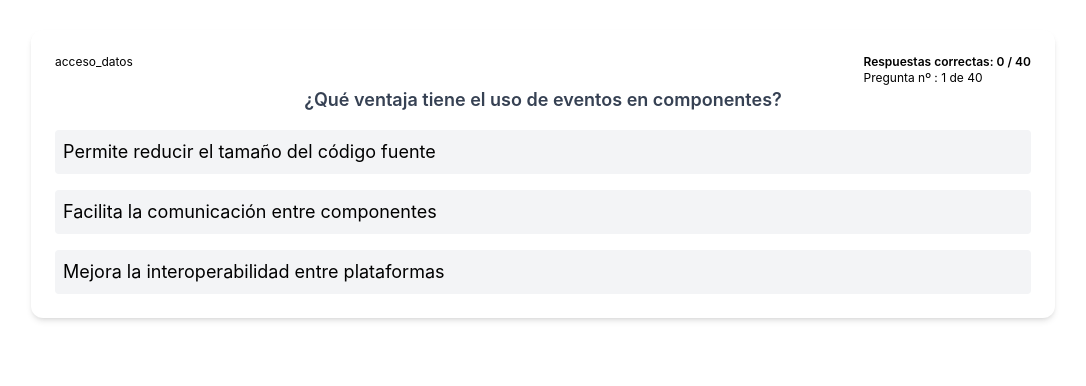
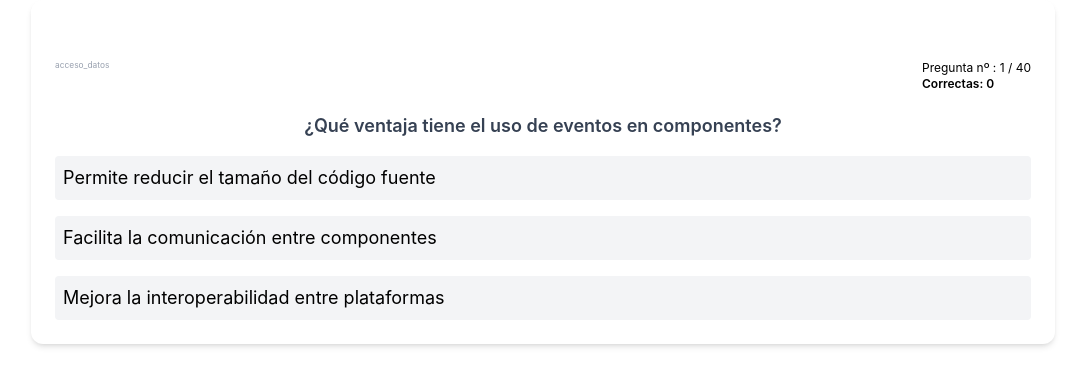
Before and after one commit to JaviPedrote/simulacros, a React (Vite) app: page / in a window 1280 px wide. Both pictures are taken after a click on the button "Acc Datos". Shown: the top 386 px of the page, without its empty margins (97-1183 px from the left). Built offline with nearby package versions, Linux system fonts and the light colour scheme.

Commit message:
conta respuestas

```diff
--- a/src/App.jsx
+++ b/src/App.jsx
@@ -151,7 +151,7 @@ const Quiz = () => {
         ) : (
           // Pantalla de preguntas
           <div>
-          <div className="text-xs w-full text-left flex place-content-between">{category} <div><h2 className="font-semibold">Respuestas correctas: {score} / 40</h2><h2>Pregunta nº : {currentQuestion+1} de 40</h2></div></div>
+            <div className="mb-5 text-xs w-full text-left flex place-content-between xl:pt-9"><span className="text-gray-400 text-[70%]">{category}</span> <div>Pregunta nº : {currentQuestion + 1} / 40 <div className="font-semibold">Correctas: {score}</div></div></div>
             <h2 className="md:text-lg text-md font-semibold text-gray-700">
               {questions[currentQuestion]?.question}
             </h2>
@@ -168,8 +168,7 @@ const Quiz = () => {
             </div>
             {feedback && (
               <p
-              className={`mt-4 p-2 rounded ${
-                feedback.correct
+                className={`mt-4 p-2 rounded ${feedback.correct
                     ? "bg-green-200 text-green-700"
                     : "bg-red-200 text-red-700"
                   }`}
--- a/src/index.css
+++ b/src/index.css
@@ -1,5 +1 @@
 @import "tailwindcss";
-
-body{
-    padding-top: 30px;
-}
```
Lines whose indentation alone changed are shown as unchanged.
